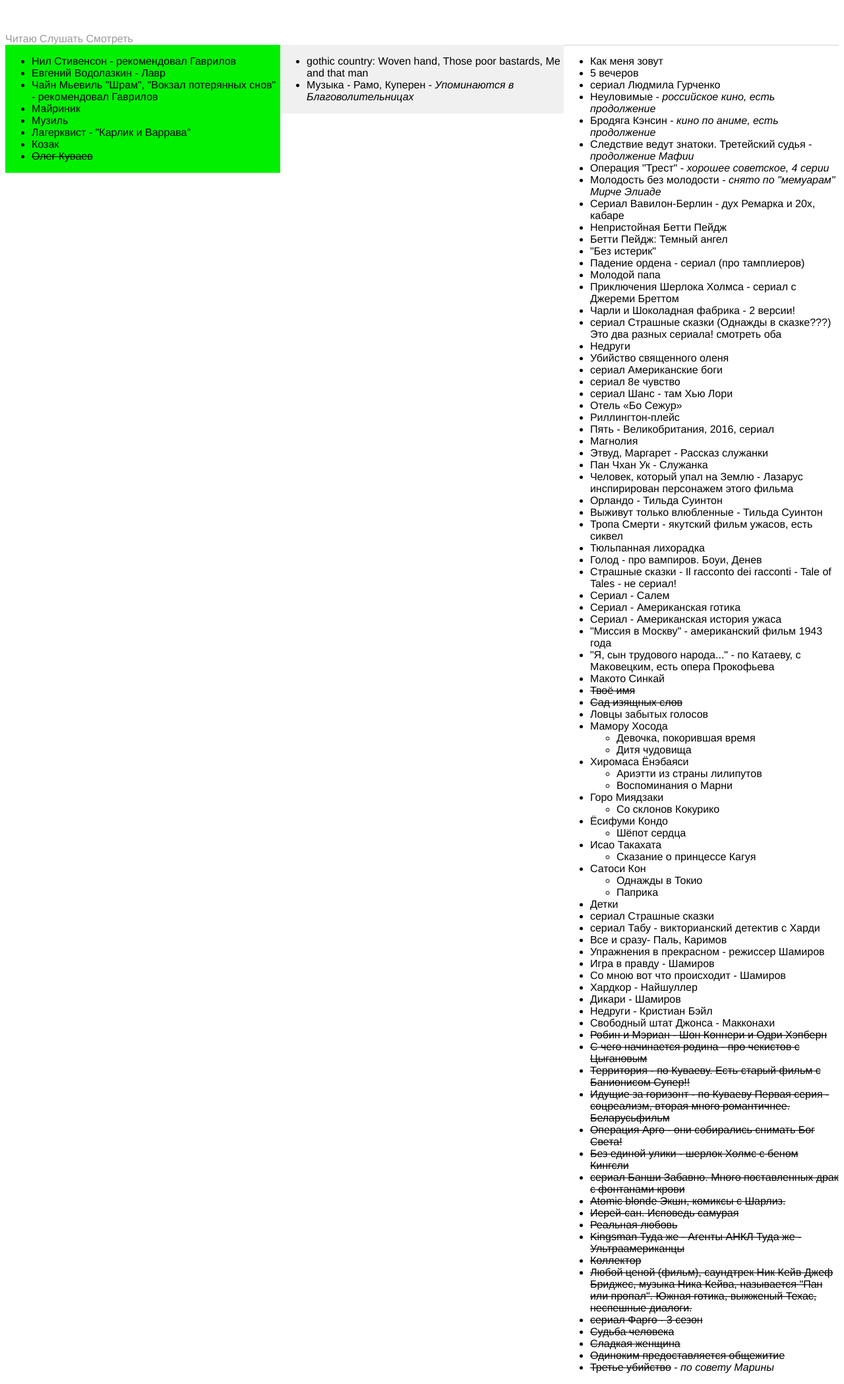
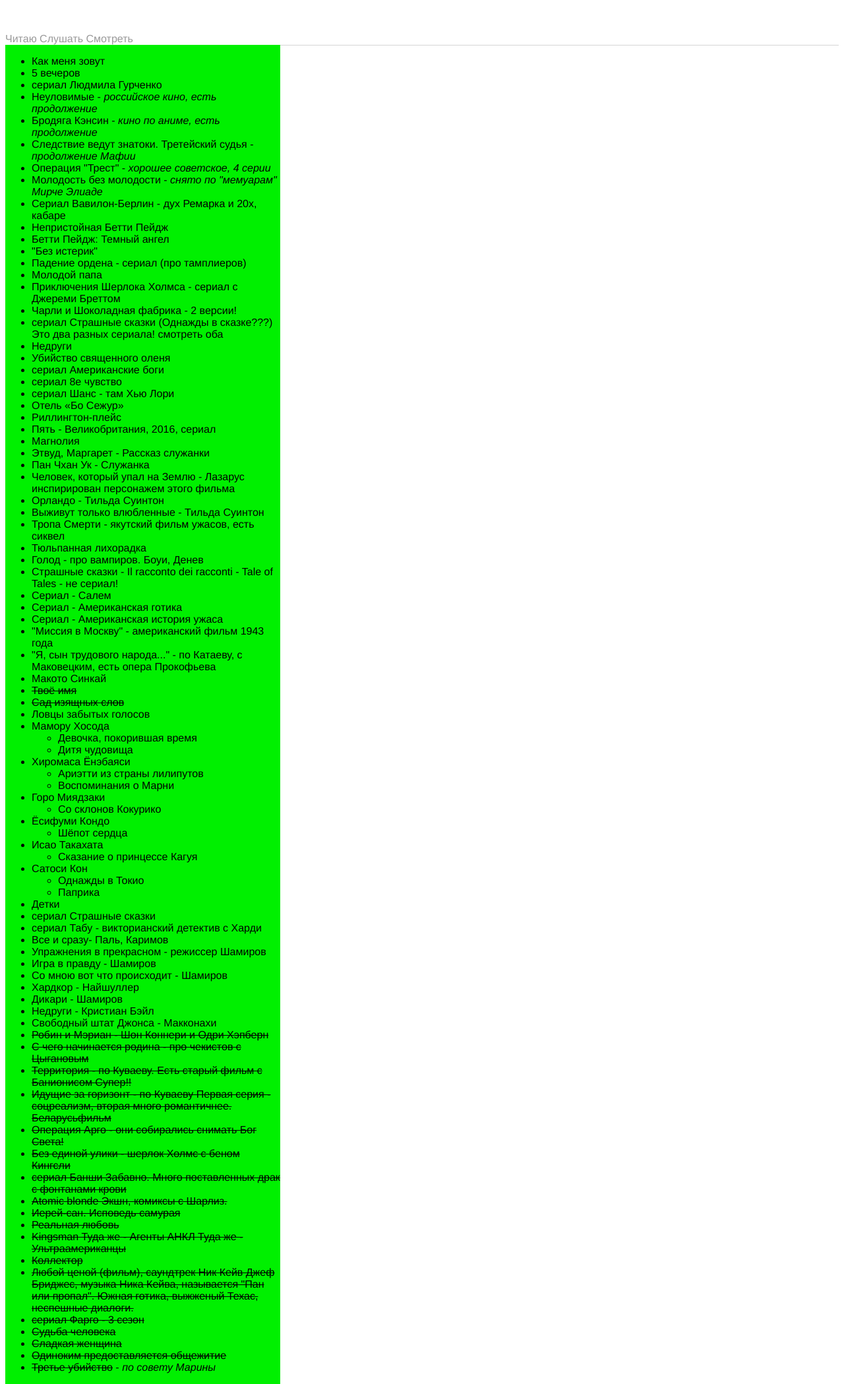
Before and after one commit to hinterlistig/hinterlistig.github.io, a Jekyll site: the page built from index.html, in a window 1280 px wide. Shown: the whole page at 66% size. Built offline with Jekyll 4.4.1, drawn with Linux system fonts in a browser that asks for light colours.

Commit message:
Update main.css

```diff
--- a/css/main.css
+++ b/css/main.css
@@ -53,6 +53,16 @@
     background-color: #00f000;
 }
 .listen{
+    width: 33%;
+    background-color: #00f000;
+}
+.watch{
+    width: 33%;
+    background-color: #00f000;
+}
+
+/*
+.listen{
     width: 34%;
     left: 33%;
     background-color: #f0f0f0;
@@ -61,3 +71,4 @@
     width: 33%;
     right:0;
 }
+*/
```
